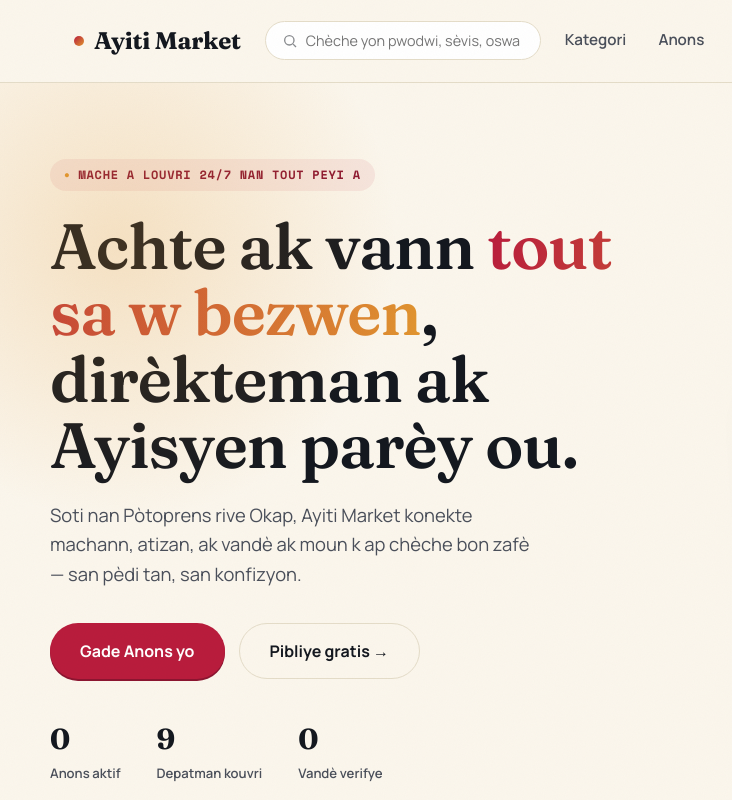
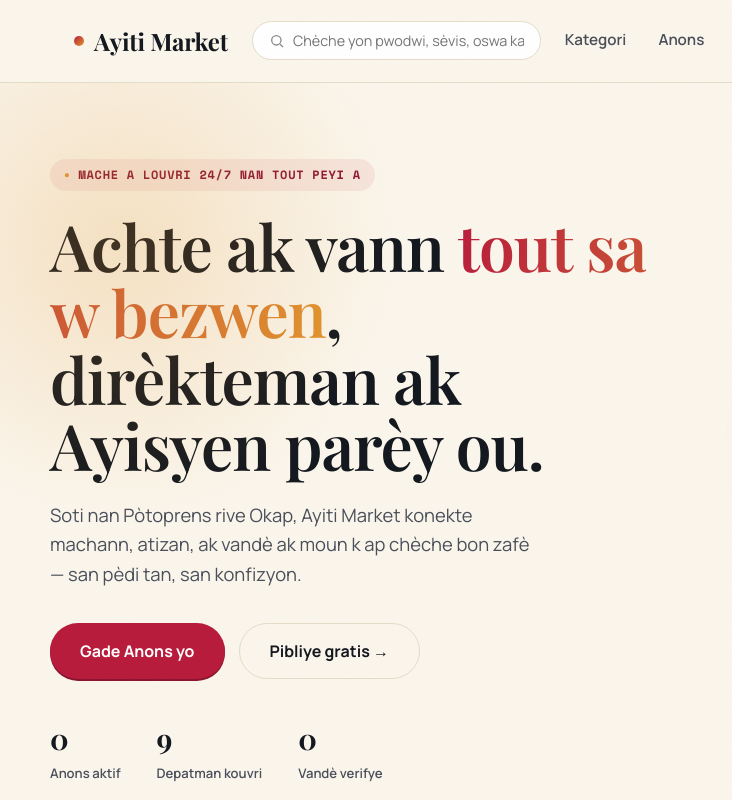
Before and after one commit to dobertoflix-code/AYITI-MARKET-, a plain HTML site: page frontend/index.html in a window 1280 px wide. Shown: the top 800 px of the page, 0-732 px from the left. Drawn offline with nearby package versions, Linux system fonts and the light colour scheme; no server answers.

Commit message:
Update index.html

```diff
--- a/frontend/index.html
+++ b/frontend/index.html
@@ -41,7 +41,7 @@
 
 <link rel="preconnect" href="https://fonts.googleapis.com">
 <link rel="preconnect" href="https://fonts.gstatic.com" crossorigin>
-<link href="https://fonts.googleapis.com/css2?family=Fraunces:opsz,wght@9..144,300..900&family=Manrope:wght@400;500;600;700;800&family=Space+Mono:wght@400;700&display=swap" rel="stylesheet">
+<link href="https://fonts.googleapis.com/css2?family=Playfair+Display:wght@400;500;600;700;800&family=Manrope:wght@400;500;600;700;800&family=Space+Mono:wght@400;700&display=swap" rel="stylesheet">
 
 <style>
   /* ============ TOKENS ============ */
@@ -61,7 +61,7 @@
     --lank-light:  #2A3040;
     --lo-text:     #8A5D12;
 
-    --display: 'Fraunces', serif;
+    --display: 'Playfair Display', serif;
     --body: 'Manrope', sans-serif;
     --mono: 'Space Mono', monospace;
 
```
